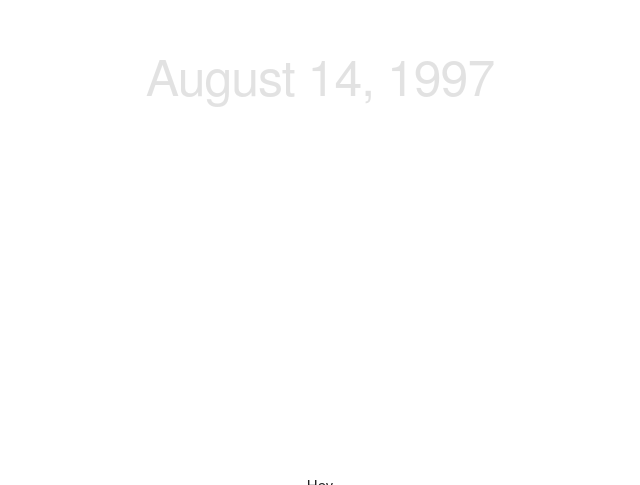
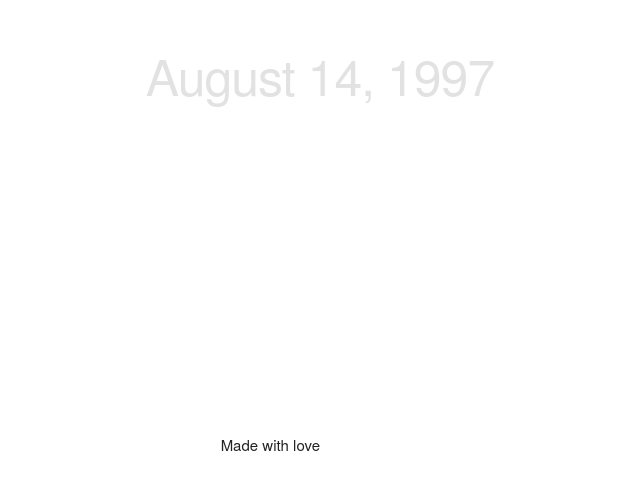
Before and after one commit to briansbirthday/briansbirthday.github.io, a plain HTML site: page index.html in a window 1280 px wide. Shown: the part 315-800 px from the top of the page, without its empty margins (320-960 px from the left). Drawn offline with nearby package versions, Linux system fonts and the light colour scheme.

Commit message:
Update index.html

```diff
--- a/index.html
+++ b/index.html
@@ -18,9 +18,9 @@
 
 #foot {
   position: absolute;
-  top: 100%;
+  top: 95%;
   left: 50%;
-  transform: translate(-50%, -50%);
+  transform: translate(-100%, -50%);
   text-align: center
 }
 
@@ -34,7 +34,7 @@
       </div>
 
       <div id="foot">
-        Hey
+        Made with love
       </div>
     </div>
 
```
